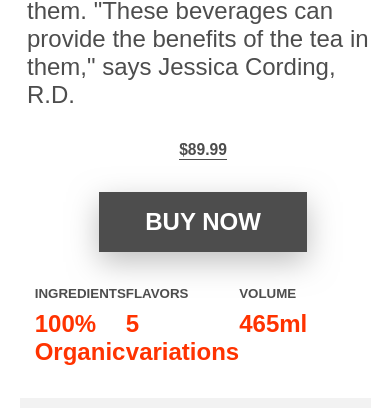
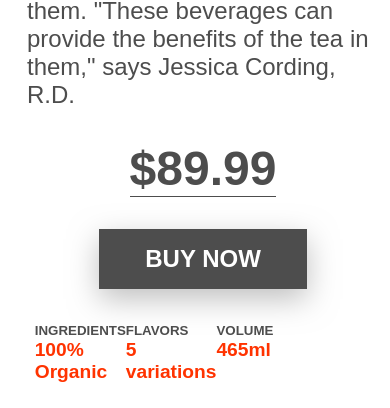
Before and after one commit to Temi-t/organic-tea, a plain HTML site: page index.html in a window 390 px wide. Shown: the part 854-1262 px from the top of the page. Drawn offline with Linux system fonts and the light colour scheme; a web font is replaced by a local one.

Commit message:
comments

```diff
--- a/style.css
+++ b/style.css
@@ -3,7 +3,6 @@
   margin: 0;
   padding: 0;
   box-sizing: border-box;
-  /* font-family: "Courier New", Courier, monospace; */
   font-family: "Mandali", sans-serif, monospace;
 }
 :root {
@@ -25,7 +24,6 @@ nav {
   cursor: pointer;
   box-shadow: 0px 10px 30px rgba(128, 128, 128, 0.1);
 }
-
 
 nav .menu a {
   position: relative;
@@ -56,16 +54,12 @@ nav .menu .marker {
 } */
 .menu {
   display: flex;
-  /* flex-shrink: 3; */
   align-items: center;
-  /* justify-content: center; */
   justify-content: space-around;
   padding-left: 15rem;
-  /* background: aqua; */
 }
 .options {
   display: flex;
-  /* background: rgb(134, 134, 82); */
   align-items: center;
   justify-content: space-around;
   width: 100%;
@@ -82,7 +76,6 @@ nav .menu .marker {
 }
 .buy__image__container {
   min-width: 40%;
-  /* background: pink; */
 }
 .buy__image {
   flex: 1;
@@ -93,17 +86,14 @@ nav .menu .marker {
 .buy__info {
   flex: 1;
   width: 100%;
-  /* height: 470px; */
   height: fit-content;
   display: flex;
   text-align: left;
   flex-direction: column;
   padding-left: 1rem;
-  /* background: rgb(80, 129, 129); */
 }
 .mini-heading {
   display: flex;
-  /* justify-content: center; */
   align-items: center;
   font-size: 4vw;
 }
@@ -136,11 +126,10 @@ nav .menu .marker {
   margin-bottom: 2rem;
 }
 .buy__info__price {
-  font-size: 4vw;
   font-weight: 600;
+  font-size: 3rem;
   margin-bottom: 2rem;
-  /* background: pink; */
-  max-width: 16vw;
+  max-width: 11rem;
   color: var(--mygrey);
   border-bottom: 1px solid var(--mygrey);
 }
@@ -165,20 +154,16 @@ nav .menu .marker {
   opacity: 0.5;
 }
 .tea__options {
-  /* width: 50%; */
   height: fit-content;
   padding-top: 2rem;
   padding-bottom: 2rem;
-  /* padding-right: 8rem; */
   margin-right: 7rem;
   display: flex;
-  /* background: pink; */
   justify-content: space-between;
 }
 /* tea__choice section */
 .tea__choice {
   display: flex;
-  /* background: pink; */
 }
 .tea__options {
   width: 100%;
@@ -196,7 +181,6 @@ nav .menu .marker {
   color: var(--myorange);
   font-weight: bold;
   font-size: 1.5rem;
-  /* background: rgb(73, 46, 46); */
   padding-top: 0.5rem;
 }
 .brands {
@@ -212,7 +196,6 @@ nav .menu .marker {
 .brands img {
   object-fit: contain;
   padding: 10px;
-  /* height: 3rem; */
 }
 .features {
   height: fit-content;
@@ -224,14 +207,12 @@ nav .menu .marker {
   color: var(--mygrey);
   padding: 3rem;
   padding-top: 5rem;
-  /* background: aqua; */
 }
 .features h1 {
   font-size: 2rem;
   padding: 0.5rem;
 }
 .feature__icons {
-  /* background: pink; */
   height: fit-content;
   width: 100%;
   display: flex;
@@ -244,6 +225,8 @@ nav .menu .marker {
 }
 .caption {
   padding: 2rem;
+  font-weight: bold;
+  width: 100%;
 }
 .features button {
   background: var(--mygrey);
@@ -259,7 +242,6 @@ nav .menu .marker {
 }
 /* Arie section */
 .arie {
-  /* background: aqua; */
 }
 .arie__top {
   width: 80%;
@@ -276,7 +258,6 @@ nav .menu .marker {
   font-size: bold;
 }
 .arie__vessel {
-  /* background: pink; */
 }
 .arie__container {
   display: flex;
@@ -285,7 +266,6 @@ nav .menu .marker {
   height: fit-content;
   text-align: left;
   padding: 4rem 0 4rem 6rem;
-  /* background: aqua; */
 }
 .arie__container span {
   color: var(--myorange);
@@ -293,14 +273,12 @@ nav .menu .marker {
 }
 .arie__container h1 {
   color: var(--mygrey);
-  /* background: yellow; */
   font-size: 2rem;
   padding-bottom: 1rem;
   padding-top: 1rem;
 }
 .arie__container p {
   color: var(--mygrey);
-  /* padding: 1rem; */
   padding-bottom: 2rem;
 }
 .arie__container button {
@@ -318,7 +296,6 @@ nav .menu .marker {
   opacity: 0.5;
 }
 .arie img {
-  /* width: 45%; */
   height: 30rem;
   object-fit: contain;
 }
@@ -328,20 +305,17 @@ nav .menu .marker {
   flex-wrap: wrap;
   width: 100%;
   padding-bottom: 3rem;
-  /* background: rgb(122, 116, 117); */
 }
 
 /* popular section */
 .popular__section {
   padding: 1rem;
-  /* background: pink; */
 }
 .popular {
   width: 85%;
   height: fit-content;
   color: var(--mygrey);
   margin: auto;
-  /* background: aqua; */
   padding: 4rem;
   font-size: large;
   display: flex;
@@ -350,14 +324,12 @@ nav .menu .marker {
 }
 .popular h1 {
   font-size: 3rem;
-  /* background: pink; */
 }
 .dash__container {
   display: flex;
   align-items: center;
   justify-content: space-between;
   width: 30%;
-  /* background: pink; */
 }
 .num__dash {
   width: 2rem;
@@ -371,15 +343,12 @@ nav .menu .marker {
   display: flex;
   width: 80%;
   margin: auto;
-  /* background: lime; */
 }
 .small__arie__pairs {
   display: flex;
   flex-direction: row;
   height: fit-content;
-  /* width: 50%; */
   padding-bottom: 3rem;
-  /* background: rgb(122, 116, 117); */
 }
 .small__arie__info {
   display: flex;
@@ -388,11 +357,9 @@ nav .menu .marker {
   height: fit-content;
   text-align: left;
   padding: 1rem 0 1rem 2rem;
-  /* background: aqua; */
 }
 .small__arie__info h1 {
   color: var(--mygrey);
-  /* background: yellow; */
   font-size: 2rem;
   padding-bottom: 1rem;
   padding-top: 1rem;
@@ -431,7 +398,6 @@ nav .menu .marker {
 .stats img {
 }
 .stats_container {
-  /* background: aqua; */
   display: flex;
   color: var(--mygrey);
   width: 100%;
@@ -444,7 +410,6 @@ nav .menu .marker {
   align-items: center;
   justify-content: space-around;
   padding: 1rem;
-  /* background:pink; */
 }
 .stats__num span {
   font-size: 3.5rem;
@@ -454,14 +419,12 @@ nav .menu .marker {
   display: flex;
   height: fit-content;
   padding-top: 6rem;
-  /* background: aqua; */
   flex-direction: column;
   justify-content: center;
   align-items: center;
   color: var(--mygrey);
 }
 .testimonial__head {
-  /* background: rgb(37, 31, 19); */
   font-size: 2rem;
   padding: 1rem;
 }
@@ -476,13 +439,11 @@ nav .menu .marker {
   display: flex;
   justify-content: center;
   align-items: center;
-  /* background: pink; */
   flex-wrap: wrap;
 }
 .testimonial__person {
   display: flex;
   flex: 1;
-  /* width: 30%; */
   justify-content: center;
   align-items: center;
   flex-direction: column;
@@ -515,14 +476,11 @@ footer {
   height: fit-content;
   flex: 1;
   padding: 3rem;
-  /* background: rgb(167, 167, 74); */
 }
 .kombucha h1 {
   padding: 1rem;
   font-size: 2.5rem;
   margin-top: -1rem;
-  /* background: yellow; */
-  /* padding-top: 1rem; */
 }
 .kombucha p {
   width: 80%;
@@ -535,12 +493,10 @@ footer {
 }
 .kombucha__menu__container {
   display: flex;
-  /* height: 10rem; */
   height: content-fit;
   flex: 2;
   padding-top: 3rem;
   padding-bottom: 3rem;
-  /* background: aqua; */
 }
 .kombucha__menu,
 .cartegories,
@@ -551,10 +507,8 @@ footer {
   height: 100%;
   width: 30%;
   padding-left: 1rem;
-  /* background: pink; */
 }
 .about__us {
-  /* background: lightgreen; */
   padding-left: 3rem;
 }
 .kombucha__menu p,
@@ -566,9 +520,7 @@ footer {
   padding: 1rem;
   height: 6rem;
   width: 100%;
-  /* background: lime; */
   display: flex;
-  /* flex-direction: column; */
   align-items: center;
   justify-content: center;
 }
@@ -587,63 +539,53 @@ footer {
     /* text-align: center; */
     justify-content: center;
     align-items: center;
-    /* background: rgb(80, 129, 129); */
   }
   .tea__choice {
-    /* display: flex; */
-    /* background: pink; */
     width: 90%;
-    margin:auto;
+    margin: auto;
+  }
+  .opt__1 p,
+  .opt__2 p,
+  .opt__3 p {
+    font-size: 1.2rem;
+    padding-top: 0;
   }
   .arie__pairs {
     flex-direction: column;
-    /* justify-content: center; */
     align-items: center;
-    /* background: rgb(122, 116, 117); */
   }
-  .arie img{
-    /* background: pink; */
-    /* width: 100%; */
+  .arie img {
   }
   .arie__container {
-    /* width: 100%; */
     flex-direction: column;
+    width: 80%;
     padding: 2rem 0 4rem 0;
-    /* background: aqua; */
+    margin: auto;
   }
   .popular {
-    /* background: rgb(128, 79, 87); */
     flex-direction: column;
   }
-  .popular h1{
+  .popular h1 {
     font-size: 2rem;
   }
   .small__container {
     width: 80%;
     margin: auto;
-    /* background: lime; */
     flex-direction: column;
   }
   .small__arie__pairs {
     flex-direction: column;
     height: fit-content;
-    /* width: 100%; */
-    /* padding-bottom: 3rem; */
-    /* background: rgb(122, 116, 117); */
   }
   .small__arie__info {
-    /* display: flex; */
     width: 100%;
     align-items: left;
     justify-content: center;
     flex-direction: column;
     order: 1;
-    /* height: fit-content; */
     padding: 1rem 0 1rem 2rem;
-    /* background: aqua; */
   }
   .small__arie__info h1 {
-    /* background: yellow; */
     font-size: 1.5rem;
     padding-bottom: 1rem;
     padding-top: 1rem;
@@ -652,14 +594,6 @@ footer {
     width: 100%;
   }
   .testimonial__people {
-    /* height: fit-content; */
-    /* padding-top: 3rem; */
-    /* padding-bottom: 3rem; */
-    /* width: 100%; */
-    /* display: flex; */
-    /* justify-content: center; */
-    /* align-items: center; */
-    /* background: pink; */
     width: 70%;
     margin: auto;
     flex-wrap: wrap;
@@ -667,6 +601,5 @@ footer {
   }
   .stats {
     flex-wrap: wrap;
-    /* background: pink; */
   }
 }
```
